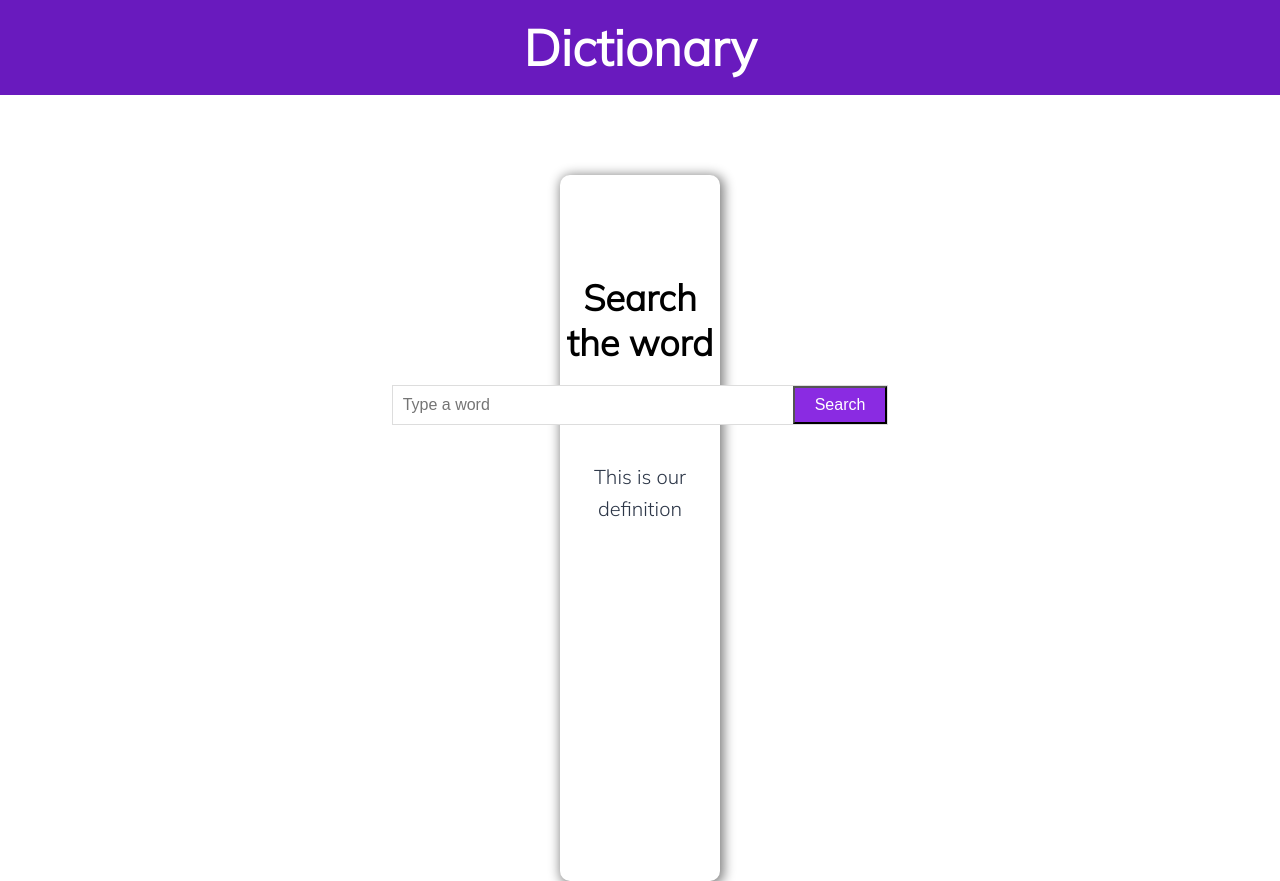
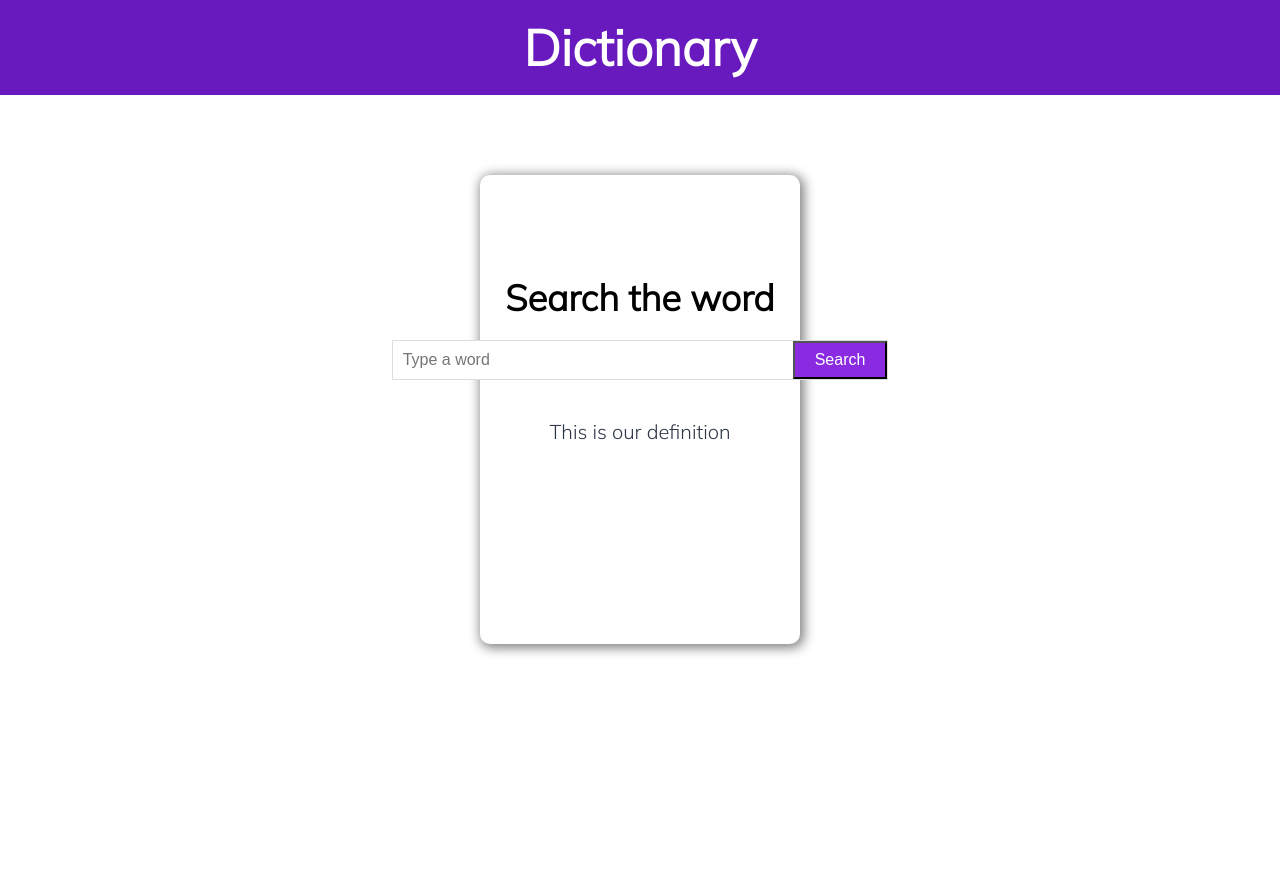
Before and after one commit to Divyamaddy/dictionary, a plain HTML site: page index.html in a window 1280 px wide. After the commit the page ends 800 px from the top, so only its background shows below. Drawn offline with Linux system fonts and the light colour scheme.

Commit message:
Update style.css

```diff
--- a/style.css
+++ b/style.css
@@ -91,9 +91,9 @@ section.data p.def{
 .dic{
     background-color: white;
     box-shadow: 2px 2px 12px 2px gray;
-    margin-left: 35rem;
-    margin-right: 35rem;
-    padding-bottom: 20rem;
+    margin-left: 30rem;
+    margin-right: 30rem;
+    padding-bottom: 10rem;
     border-radius: 10px;
     margin-top: 5rem;
 }
```
